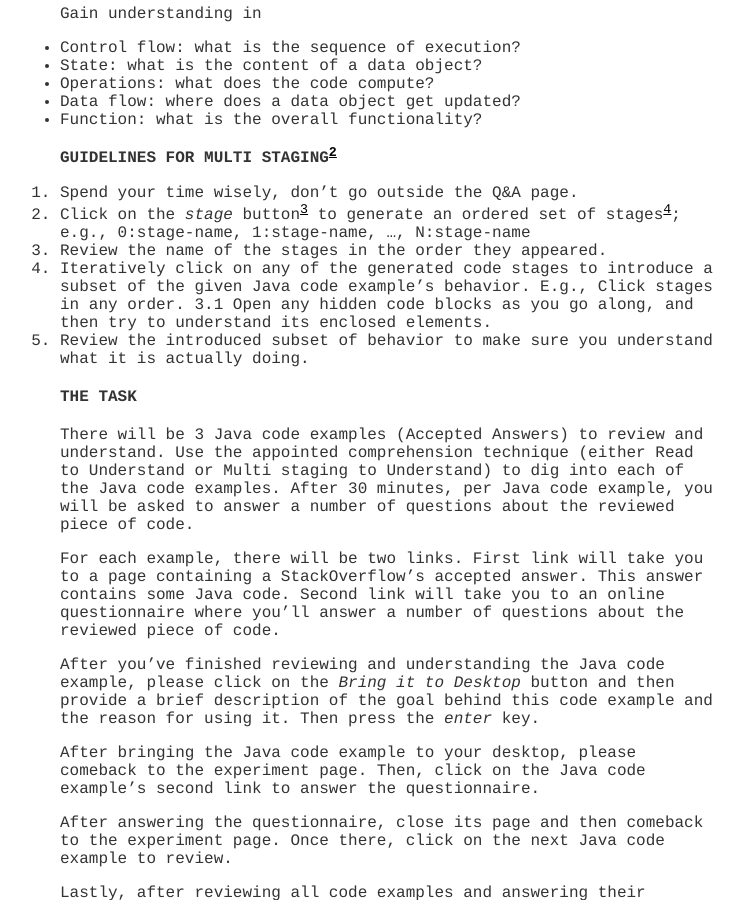
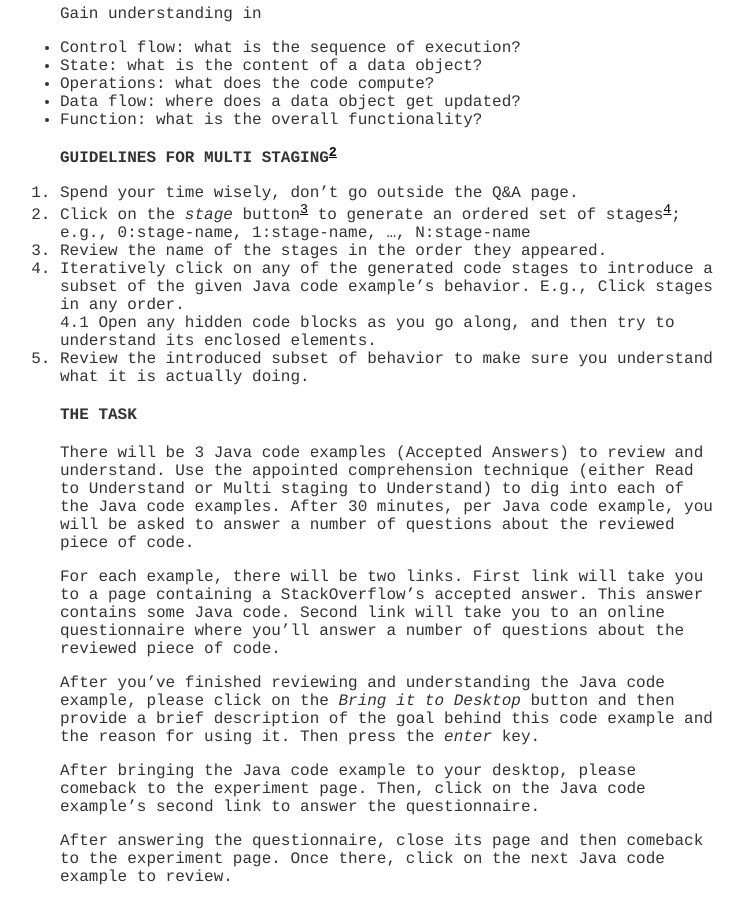
Before and after one commit to hsanchez/hsanchez.github.io, a Jekyll site: the page built from posts/thesiswork/tools/_posts/2015-01-28-violette-multistage.md, in a window 1280 px wide and 900 px high, scrolled down 489 px. Shown: the whole window, without its empty margins (250-993 px from the left). Built offline with Jekyll 4.4.1, drawn with Linux system fonts in a browser that asks for light colours; Markdown is read by kramdown in place of the engine named in the settings.

Commit message:
updated text for tasks

```diff
--- a/posts/thesiswork/tools/_posts/2015-01-28-violette-multistage.md
+++ b/posts/thesiswork/tools/_posts/2015-01-28-violette-multistage.md
@@ -34,8 +34,8 @@ Gain understanding in
 1. Spend your time wisely, don't go outside the Q&A page.
 2. Click on the *stage* button[^3] to generate an ordered set of stages[^4]; e.g., 0:stage-name, 1:stage-name, ..., N:stage-name
 3. Review the name of the stages in the order they appeared.
-3. Iteratively click on any of the generated code stages to introduce a subset of the given Java code example's behavior. E.g., Click stages in any order.
-3.1 Open any hidden code blocks as you go along, and then try to understand its enclosed elements.
+4. Iteratively click on any of the generated code stages to introduce a subset of the given Java code example's behavior. E.g., Click stages in any order.
+     4.1 Open any hidden code blocks as you go along, and then try to understand its enclosed elements.
 4. Review the introduced subset of behavior to make sure you understand what it is actually doing.
 
 
```
